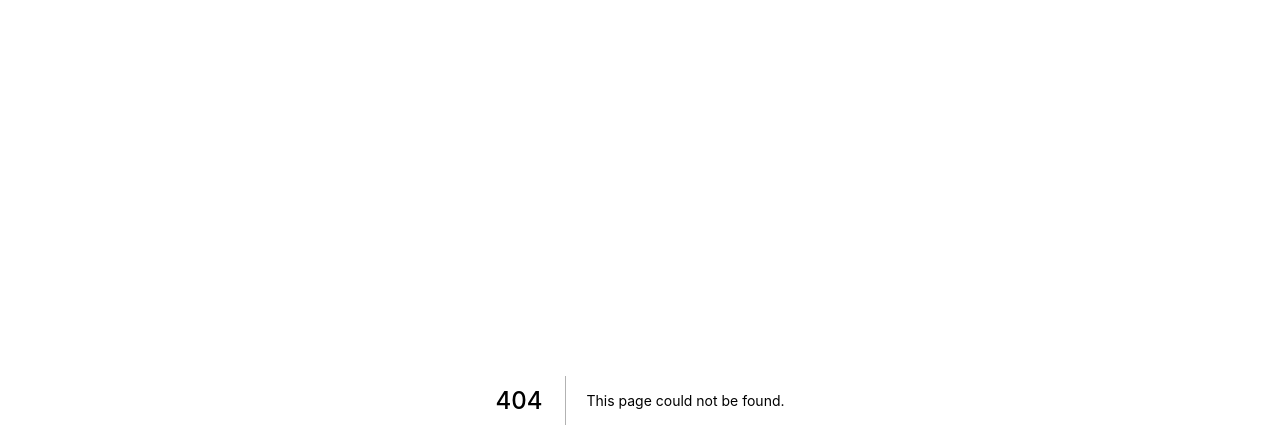
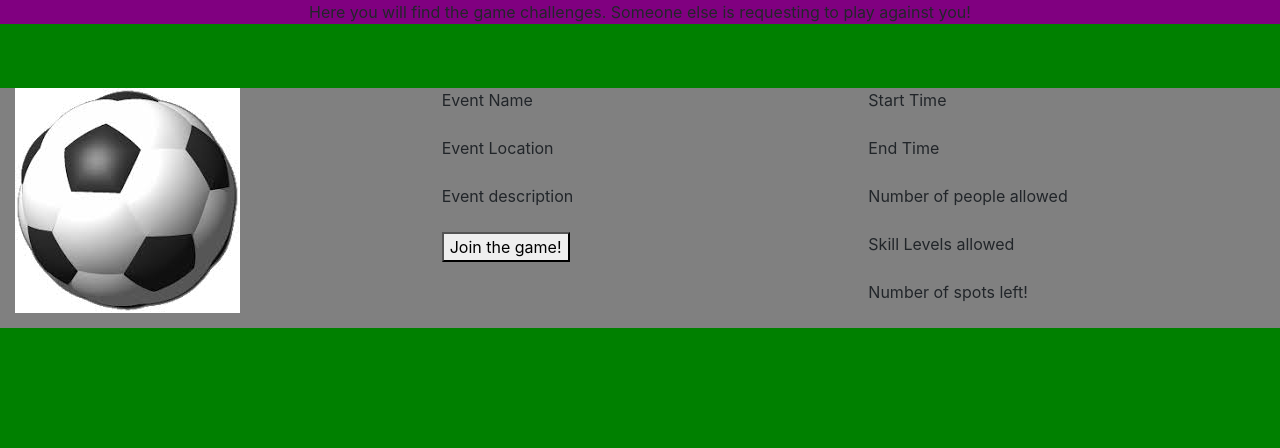
Before and after one commit to cs130-w21/11, a Next.js app in the folder sportify-frontend/: page /gameChallenge/gameChallenge in a window 1280 px wide. Before the commit this address had no page. Shown: the top 448 px of the page. Built offline with nearby package versions, Linux system fonts and the light colour scheme.

Commit message:
Changes to gitignore

```diff
--- /dev/null
+++ b/sportify-frontend/pages/gameChallenge/gameChallenge.js
@@ -0,0 +1,124 @@
+import React, {component, useState} from 'react'
+import Head from 'next/head';
+import Link from 'next/link';
+import Container from 'react-bootstrap/Container';
+import Row from 'react-bootstrap/Row'
+import Col from 'react-bootstrap/Col'
+
+const gameChallenge = (props ) => {
+
+	return (
+
+		<div className="gameChallenges">
+
+				<style jsx global>{`
+								       ul {
+						  list-style-type: none;
+						  margin: 0;
+						  padding: 0;
+						  overflow: hidden;
+						  background-color: #333;
+						}
+
+						li {
+						  float: left;
+						}
+
+						li a {
+						  display: block;
+						  color: white;
+						  text-align: center;
+						  padding: 14px 16px;
+						  text-decoration: none;
+						}
+
+						/* Change the link color to #111 (black) on hover */
+						li a:hover {
+						  background-color: #111;
+						}
+
+						body {
+							background-color: green;
+
+
+						}
+
+						.informationDiv {
+							margin: auto;
+							text-align: center;
+							background-color: purple;
+						}
+
+						.game {
+							background-color: grey;
+						}
+
+
+
+		      `}</style>
+
+		    <div className="informationDiv">
+					<p>
+						Here you will find the game challenges. Someone else is requesting to play against you!
+					</p>
+			</div>
+
+			<br />
+			<br />
+
+
+			<Container fluid>
+						<Row className="game">
+							<Col>
+							    <Box>
+									<img src="/soccer.jpg" />
+								</Box>
+							</Col>
+
+
+							<Col >
+								<Box>
+
+									<div> Event Name </div>
+									<br />
+									<div> Event Location </div>
+									<br />
+									<div> Event description </div>
+									<br />
+
+									<button onClick={(e)=>
+										{
+
+											e.target.innerHTML=(e.target.innerHTML=="Join the game!") ?
+											"Un-join the game!": "Join the game!";
+
+										} }> Join the game! </button>
+
+								</Box>
+
+							</Col>
+
+
+							<Col>
+								<Box>
+									<div> Start Time </div>
+									<br />
+									<div> End Time </div>
+									<br />
+									<div> Number of people allowed </div>
+									<br />
+									<div> Skill Levels allowed </div>
+									<br />
+									<div> Number of spots left! </div>
+									<br />
+
+								</Box>
+							</Col>
+						</Row>
+			</Container>
+		</div>
+	)
+};
+
+export default gameChallenge;
+const Box = props => <div className="box">{props.children} </div>;
--- a/sportify-frontend/pages/homePage/homePage.js
+++ b/sportify-frontend/pages/homePage/homePage.js
@@ -132,9 +132,9 @@ const HomePage = (props) => {
 				<div className="navBar">
 					<ul>
 						<li>
-							<Link href='/chatting/chat' passHref>
+							<Link href='/gameChallenge/gameChallenge' passHref>
 								<div className="myChats">
-									<a>My Chats</a>
+									<a>My Game Challenges</a>
 								</div>
 							</Link>
 
```
Also changed, not shown: 1 other file (tests, documents, lock files or other folders).
